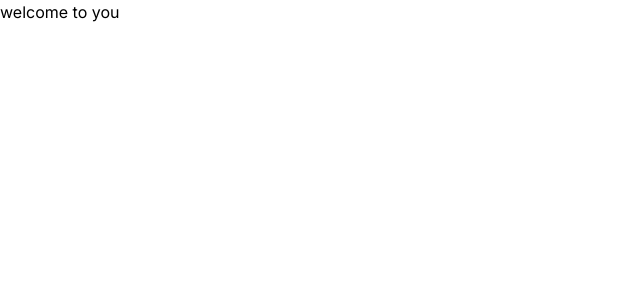
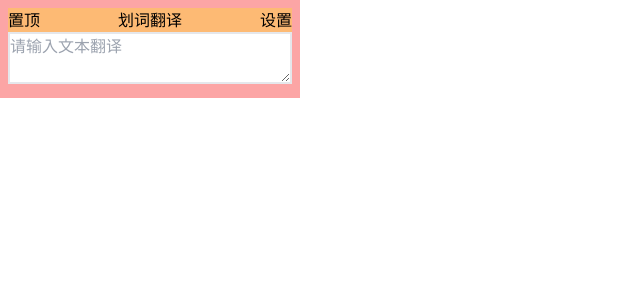
Before and after one commit to maoqishuxi/translate_plugin, a Next.js app: page / in a window 1280 px wide. Shown: the top 300 px of the page, without its empty margins (0-640 px from the left). Built offline with nearby package versions, Linux system fonts and the light colour scheme.

Commit message:
UI和基本功能完成

```diff
--- a/app/AddTask.js
+++ /dev/null
@@ -1,21 +0,0 @@
-import { useState } from 'react';
-
-export default function AddTask({onAddTask}) {
-  const [text, setText] = useState('');
-  return (
-    <>
-      <input
-        placeholder="Add task"
-        value={text}
-        onChange={(e) => setText(e.target.value)}
-      />
-      <button
-        onClick={() => {
-          setText('');
-          onAddTask(text);
-        }}>
-        Add
-      </button>
-    </>
-  );
-}
--- a/app/TaskList.js
+++ /dev/null
@@ -1,57 +0,0 @@
-import { useState } from 'react';
-
-export default function TaskList({tasks, onChangeTask, onDeleteTask}) {
-  return (
-    <ul>
-      {tasks.map((task) => (
-        <li key={task.id}>
-          <Task task={task} onChange={onChangeTask} onDelete={onDeleteTask} />
-        </li>
-      ))}
-    </ul>
-  );
-}
-
-function Task({task, onChange, onDelete}) {
-  const [isEditing, setIsEditing] = useState(false);
-  let taskContent;
-  if (isEditing) {
-    taskContent = (
-      <>
-        <input
-          value={task.text}
-          onChange={(e) => {
-            onChange({
-              ...task,
-              text: e.target.value,
-            });
-          }}
-        />
-        <button onClick={() => setIsEditing(false)}>Save</button>
-      </>
-    );
-  } else {
-    taskContent = (
-      <>
-        {task.text}
-        <button onClick={() => setIsEditing(true)}>Edit</button>
-      </>
-    );
-  }
-  return (
-    <label>
-      <input
-        type="checkbox"
-        checked={task.done}
-        onChange={(e) => {
-          onChange({
-            ...task,
-            done: e.target.checked,
-          });
-        }}
-      />
-      {taskContent}
-      <button onClick={() => onDelete(task.id)}>Delete</button>
-    </label>
-  );
-}
--- a/app/levelContext.js
+++ /dev/null
@@ -1,3 +0,0 @@
-import { createContext } from 'react';
-
-export const LevelContext = createContext("light");
--- a/app/page.js
+++ b/app/page.js
@@ -1,11 +1,89 @@
 "use client";
 
 import { useState, useEffect, useRef, forwardRef } from "react";
+import Settings from "./settting";
 
 export default function Home() {
+  const [text, setText] = useState("");
+  const [keyText, setKeyText] = useState("");
+  const textareaRef = useRef(null);
+  // 配置事件
+  const [isSetting, setIsSetting] = useState(false);
+  // 配置文本值
+  const [valueSetting, setValueSetting] = useState("");
+
+  const handleKeyDown = (e) => {
+    if (e.key === "Enter") {
+      e.preventDefault();
+      if (textareaRef.current) {
+        textareaRef.current.blur();
+      }
+      setKeyText(text);
+    }
+  };
+
+  const handlePaste = (e) => {
+    setKeyText(e.clipboardData.getData("Text"));
+  };
+
   return (
-    <>
-      <h1>welcome to you</h1>
-    </>
+    <div className="w-[300px] max-h-[700px] bg-red-300 py-2">
+      <Header isSetting={() => setIsSetting(!isSetting)} />
+      {isSetting && (
+        <Settings
+          text={valueSetting}
+          handleText={(e) => setValueSetting(e.target.value)}
+          isSetting={() => setIsSetting(false)}
+        />
+      )}
+      <InputBox
+        placeholder="请输入文本翻译"
+        text={text}
+        handleChange={(e) => setText(e.target.value)}
+        handleKeyDown={handleKeyDown}
+        handlePaste={handlePaste}
+        testareaRef={textareaRef}
+      />
+      <TranslateText text={keyText} />
+    </div>
   );
 }
+
+function Header({ isSetting }) {
+  return (
+    <div className="flex justify-between bg-orange-300 mx-2">
+      <div>置顶</div>
+      <div>划词翻译</div>
+      <div className="cursor-pointer" onClick={isSetting}>
+        设置
+      </div>
+    </div>
+  );
+}
+
+function InputBox({
+  placeholder,
+  text,
+  handleChange,
+  handleKeyDown,
+  handlePaste,
+  testareaRef,
+}) {
+  return (
+    <div className="">
+      <textarea
+        className="mx-2 w-[284px] max-h-[300px] border-2"
+        placeholder={placeholder}
+        text={text}
+        onChange={handleChange}
+        onKeyDown={handleKeyDown}
+        onPaste={handlePaste}
+        ref={testareaRef}
+      ></textarea>
+    </div>
+  );
+}
+
+function TranslateText({ text }) {
+  return <div className="bg-orange-200 mx-2 break-words">{text}</div>;
+}
--- /dev/null
+++ b/app/settting.js
@@ -0,0 +1,19 @@
+export default function Settings({ text, handleText, isSetting }) {
+  return (
+    <div className="mx-2 bg-purple-200 ">
+      <div className="flex justify-between first:mx-1 py-1">
+        <label>token:</label>
+        <input
+          className="border-2"
+          type="text"
+          value={text}
+          onChange={handleText}
+        />
+      </div>
+      <div className="flex justify-around">
+        <button onClick={isSetting}>ok</button>
+        <button onClick={isSetting}>cancle</button>
+      </div>
+    </div>
+  );
+}
```
